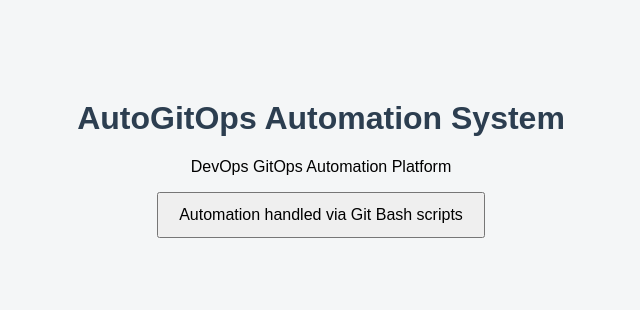
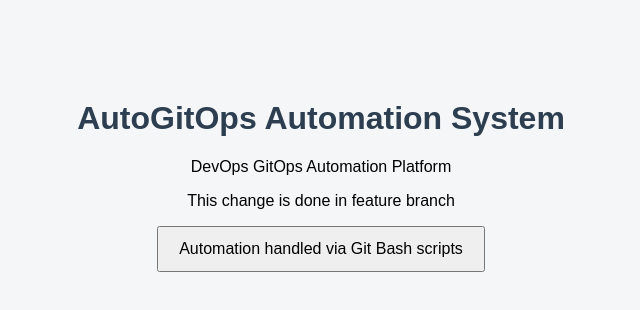
Before and after one commit to ArnavQ123/AutoGitOps, a plain HTML site: page web-ui/index.html in a window 1280 px wide. Shown: the whole page, without its empty margins (319-959 px from the left). Drawn offline with Linux system fonts and the light colour scheme.

Commit message:
UI update in feature branch

```diff
--- a/web-ui/index.html
+++ b/web-ui/index.html
@@ -7,6 +7,8 @@
 <body>
   <h1>AutoGitOps Automation System</h1>
   <p>DevOps GitOps Automation Platform</p>
+  <p>This change is done in feature branch</p>
+
   <button>Automation handled via Git Bash scripts</button>
 </body>
 </html>
```
